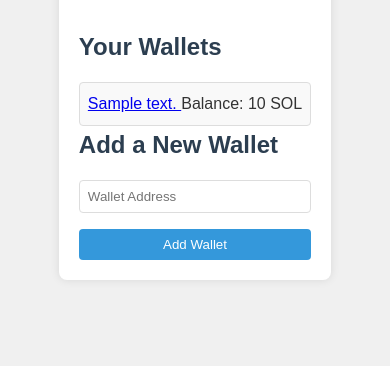
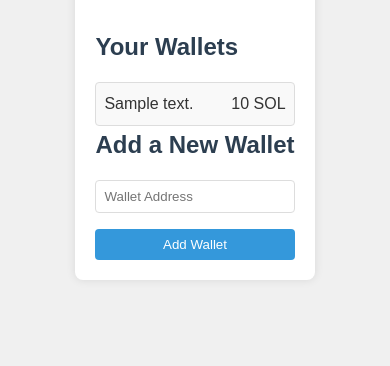
Before and after one commit to JohnGrahn/solana-tracker, a Flask app: template app/templates/dashboard.html in a window 390 px wide. Shown: the part 161-527 px from the top of the page. Run offline with Flask 2, Linux system fonts and the light colour scheme; the template is opened without the code that fills it: most values are stand-ins (such as "Sample title", 1, 10 or a date in 2020).

Commit message:
feat(ui): improve wallet list display and responsiveness
- Add max-width to wallet list for better layout control
- Implement flexbox layout for wallet list items
- Add text overflow handling for long wallet addresses
- Adjust wallet balance display formatting
- Update HTML structure in dashboard template for new CSS classes

```diff
--- a/app/static/css/style.css
+++ b/app/static/css/style.css
@@ -93,6 +93,7 @@ button:hover {
     list-style-type: none;
     display: grid;
     gap: 0.5rem;
+    max-width: 100%;
 }
 
 .wallet-list li, .transaction-history li {
@@ -100,6 +101,25 @@ button:hover {
     padding: 0.5rem;
     border-radius: 4px;
     border: 1px solid #ddd;
+    display: flex;
+    justify-content: space-between;
+    align-items: center;
+    overflow: hidden;
+}
+
+.wallet-list li a {
+    flex: 1;
+    min-width: 0;
+    white-space: nowrap;
+    overflow: hidden;
+    text-overflow: ellipsis;
+    margin-right: 10px;
+    text-decoration: none;
+    color: #333;
+}
+
+.wallet-list li .balance {
+    flex-shrink: 0;
 }
 
 .flash-message {
--- a/app/templates/dashboard.html
+++ b/app/templates/dashboard.html
@@ -10,10 +10,10 @@
             <ul>
                 {% for wallet in wallets %}
                     <li>
-                        <a href="{{ url_for('main.wallet_detail', wallet_id=wallet.id) }}">
+                        <a href="{{ url_for('main.wallet_detail', wallet_id=wallet.id) }}" class="wallet-address">
                             {{ wallet.address }}
                         </a>
-                        <span class="balance">Balance: {{ wallet.balance|round(4) }} SOL</span>
+                        <span class="balance">{{ wallet.balance|round(4) }} SOL</span>
                     </li>
                 {% endfor %}
             </ul>
```
